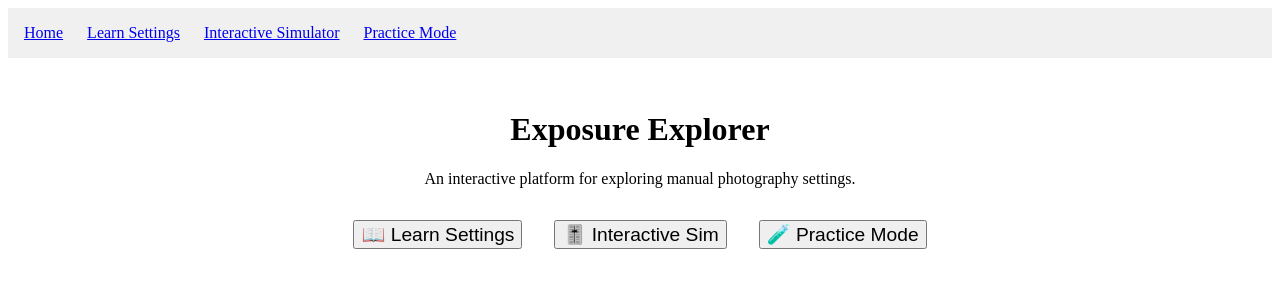
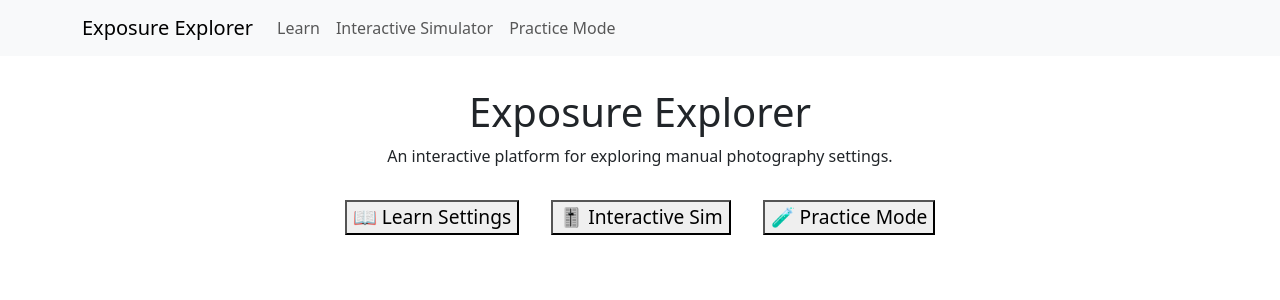
Before and after one commit to code1word/Exposure-Explorer, a React (Vite) app: page / in a window 1280 px wide. Shown: the top 300 px of the page. Built offline with nearby package versions, Linux system fonts and the light colour scheme.

Commit message:
style: add styling to navbar. Added react-bootstrap package, which we can use for styling other features as well

```diff
--- a/package.json
+++ b/package.json
@@ -10,7 +10,9 @@
     "preview": "vite preview"
   },
   "dependencies": {
+    "bootstrap": "^5.3.5",
     "react": "^19.0.0",
+    "react-bootstrap": "^2.10.9",
     "react-dom": "^19.0.0",
     "react-router-dom": "^7.5.0"
   },
--- a/src/App.jsx
+++ b/src/App.jsx
@@ -1,6 +1,6 @@
 import React from "react";
 import { Routes, Route } from "react-router-dom";
-import Navbar from "./components/Navbar";
+import OurNavbar from "./components/Navbar";
 import Home from "./components/Home";
 import LearnSettings from "./components/LearnSettings";
 import PracticeMode from "./components/PracticeMode";
@@ -10,11 +10,13 @@
 import ISO from "./components/ISO";
 import CheatSheet from "./components/CheatSheet";
 import CheatSheetDetail from "./components/cheatsheet/CheatSheetDetail";
+import 'bootstrap/dist/css/bootstrap.min.css';
+
 
 function App() {
   return (
     <div>
-      <Navbar />
+      <OurNavbar />
       <Routes>
         <Route path="/" element={<Home />} />
         <Route path="/learn" element={<LearnSettings />} />
--- a/src/components/Navbar.jsx
+++ b/src/components/Navbar.jsx
@@ -1,22 +1,23 @@
-import React from "react";
-import { Link } from "react-router-dom";
+import Container from 'react-bootstrap/Container';
+import Nav from 'react-bootstrap/Nav';
+import Navbar from 'react-bootstrap/Navbar';
 
-function Navbar() {
+function OurNavbar() {
   return (
-    <nav
-      style={{
-        display: "flex",
-        gap: "1.5rem",
-        padding: "1rem",
-        backgroundColor: "#f0f0f0",
-      }}
-    >
-      <Link to="/">Home</Link>
-      <Link to="/learn">Learn Settings</Link>
-      <Link to="/simulator">Interactive Simulator</Link>
-      <Link to="/practice">Practice Mode</Link>
-    </nav>
+    <Navbar collapseOnSelect expand="lg" className="bg-body-tertiary">
+      <Container>
+        <Navbar.Brand href="/">Exposure Explorer</Navbar.Brand>
+        <Navbar.Toggle aria-controls="responsive-navbar-nav" />
+        <Navbar.Collapse id="responsive-navbar-nav">
+          <Nav className="me-auto">
+            <Nav.Link href="/learn">Learn</Nav.Link>
+            <Nav.Link href="/simulator">Interactive Simulator</Nav.Link>
+            <Nav.Link href="/practice">Practice Mode</Nav.Link>
+          </Nav>
+        </Navbar.Collapse>
+      </Container>
+    </Navbar>
   );
 }
 
-export default Navbar;
+export default OurNavbar;
```
Also changed, not shown: 1 other file (tests, documents, lock files or other folders).
